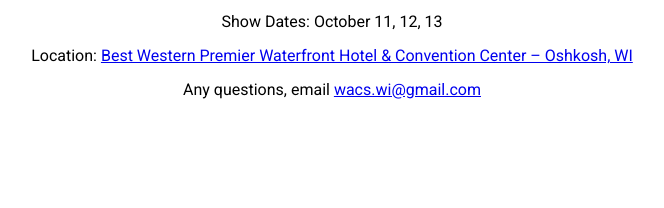
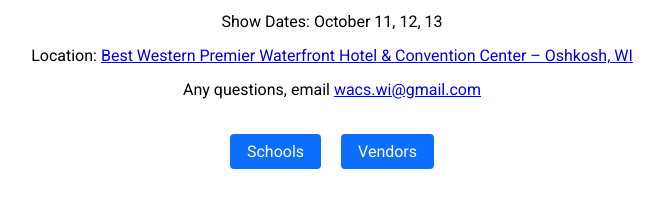
Before and after one commit to ClaytonDewey/WACS, a website: page index.html in a window 1280 px wide. Shown: the part 280-488 px from the top of the page, without its empty margins (308-972 px from the left). Drawn offline with Linux system fonts and the light colour scheme.

Commit message:
Add button & utility classes

```diff
--- a/index.html
+++ b/index.html
@@ -23,6 +23,11 @@
   <p>Any questions, email <a href="mailto:wacs.wi@gmail.com">wacs.wi@gmail.com</a></p>
 
   <script src="script.js"></script>
+
+  <div class="flex my-2">
+    <a href="#" class="btn btn-primary">Schools</a>
+    <a href="#" class="btn btn-primary">Vendors</a>
+  </div>
 </body>
 
 </html>
--- a/style.css
+++ b/style.css
@@ -42,3 +42,60 @@
 p {
     margin-bottom: 1.5rem;
 }
+
+.my-2 {
+  margin-block: 2rem;
+}
+
+.flex {
+  display: flex;
+  width: 100%;
+  flex-direction: column;
+  gap: 2rem;
+}
+
+.btn {
+  display: flex;
+  justify-content: center;
+  align-items: center;
+  padding: 0 1.5rem;
+  font-size: 1.6rem;
+  font-weight: normal;
+  height: 5rem;
+  text-align: center;
+  white-space: nowrap;
+  vertical-align: middle;
+  touch-action: manipulation;
+  cursor: pointer;
+  user-select: none;
+  background-image: none;
+  border-radius: 4px;
+  border: 2px solid transparent;
+  transition: all 0.2s ease-in-out;
+  height: 5rem;
+  text-decoration: none;
+}
+
+.btn-primary {
+  background-color: #0d6efd;
+  border-color: #0d6efd;
+  color: white;
+}
+
+.btn-primary:hover,
+.btn-primary:active {
+  background-color: #0b5ed7;
+  color: white;
+}
+
+@media screen and (min-width: 64em) {
+  .btn {
+    border-width: 2px;
+    height: 3.5rem;
+  }
+
+  .flex {
+    flex-flow: row nowrap;
+    width: auto;
+  }
+}
```
Lines whose indentation alone changed are shown as unchanged.
